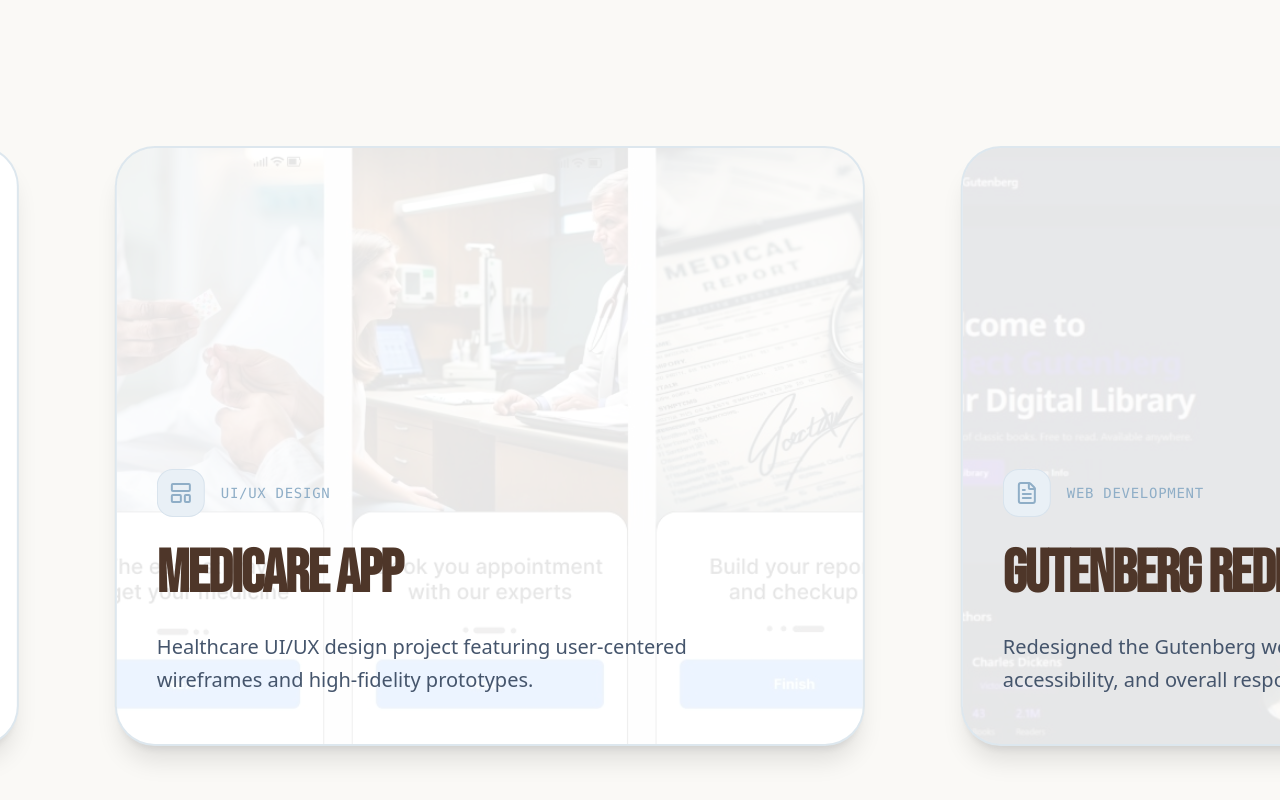
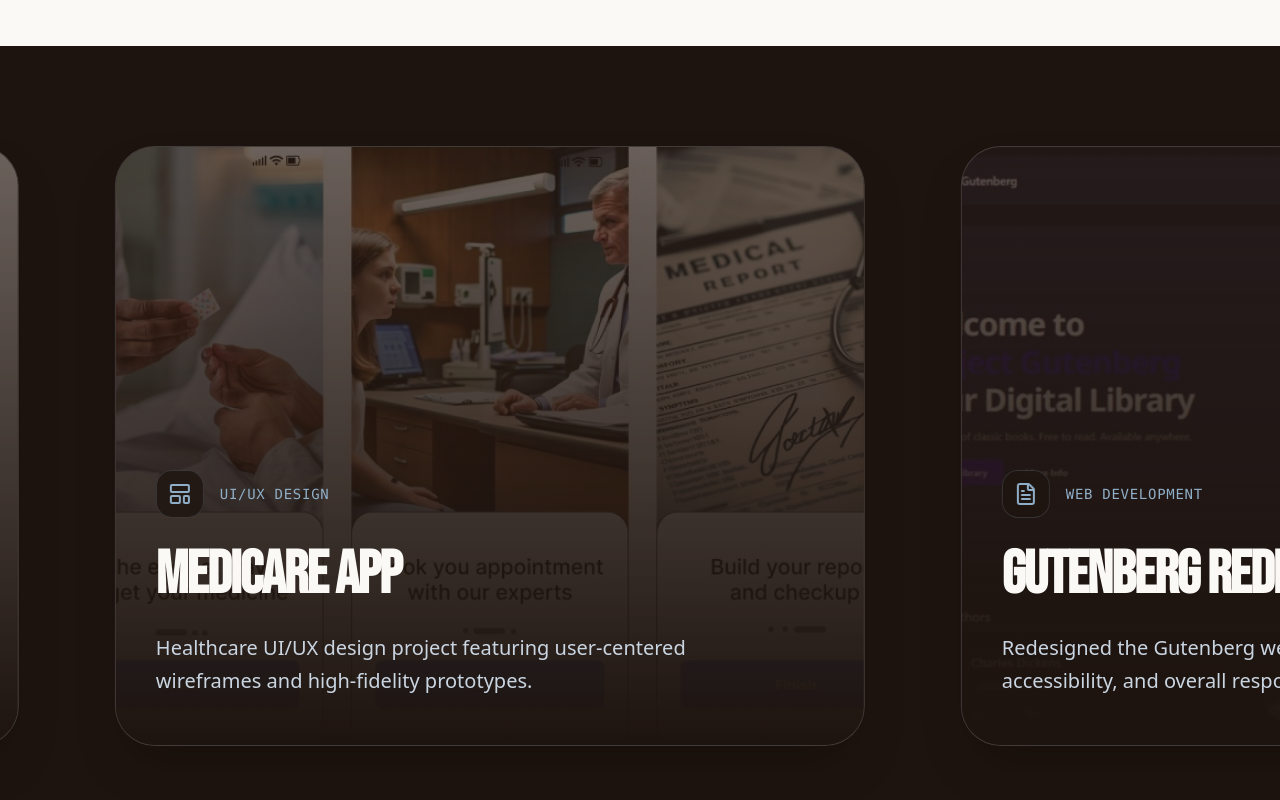
Before and after one commit to kun-ika/porfoliogreen, a Next.js app: page / in a window 1280 px wide. Shown: the part 2658-3458 px from the top of the page. Built offline with nearby package versions, Linux system fonts and the light colour scheme.

Commit message:
feat: redesign all project detail pages to scrapbook aesthetic

```diff
--- a/src/components/FeaturedProjects.jsx
+++ b/src/components/FeaturedProjects.jsx
@@ -87,36 +87,32 @@
                 rotateY,
                 transformStyle: "preserve-3d",
             }}
-            className="group relative w-full h-full rounded-[40px] bg-white border-2 border-[#8FAEC7]/30 p-10 shadow-xl overflow-hidden transition-all duration-500 hover:shadow-2xl hover:shadow-[#4E3629]/5"
+            className="group relative w-full h-full rounded-[40px] bg-[#2D1E16] border border-[#8FAEC7]/20 p-10 shadow-2xl overflow-hidden transition-shadow duration-500 hover:shadow-[#8FAEC7]/10"
         >
             <div className="absolute inset-0 z-0">
                 <Image
                     src={project.image}
                     alt={project.title}
                     fill
-                    className="object-cover opacity-10 group-hover:opacity-20 group-hover:scale-105 transition-all duration-700 mix-blend-multiply"
+                    className="object-cover opacity-30 group-hover:opacity-50 group-hover:scale-105 transition-all duration-700 mix-blend-luminosity"
                 />
-                {/* Glowing teal/green gradient accent on hover */}
-                <div className="absolute inset-0 bg-gradient-to-tr from-teal-500/0 via-emerald-500/0 to-teal-500/0 group-hover:from-teal-500/10 group-hover:via-emerald-500/5 group-hover:to-teal-500/10 transition-all duration-500"></div>
+                <div className="absolute inset-0 bg-gradient-to-t from-[#1E140F] via-[#1E140F]/50 to-transparent"></div>
             </div>
 
             <div className="relative z-10 h-full flex flex-col justify-end" style={{ transform: "translateZ(40px)" }}>
                 <div className="flex items-center gap-4 mb-6">
-                    <div className="w-12 h-12 rounded-2xl bg-[#E9F0F6] flex items-center justify-center border border-[#8FAEC7]/20 group-hover:bg-[#8FAEC7] transition-colors duration-500 group-hover:text-white">
+                    <div className="w-12 h-12 rounded-2xl bg-[#1E140F]/80 backdrop-blur-md flex items-center justify-center border border-[#8FAEC7]/20 group-hover:bg-[#8FAEC7] transition-colors duration-500 group-hover:text-[#1E140F]">
                         {project.icon}
                     </div>
                     <span className="text-[#8FAEC7] font-mono text-sm tracking-wider uppercase">{project.category}</span>
                 </div>
-                <h3 className="text-3xl sm:text-4xl md:text-5xl lg:text-6xl font-black text-[#4E3629] font-[family-name:var(--font-headline)] tracking-tight leading-[1.1] mb-6">
+                <h3 className="text-3xl sm:text-4xl md:text-5xl lg:text-6xl font-black text-[#FAF9F6] font-[family-name:var(--font-headline)] tracking-tight leading-[1.1] mb-6">
                     {project.title}
                 </h3>
-                <p className="text-slate-600 text-lg md:text-xl font-medium leading-relaxed max-w-xl line-clamp-2 md:line-clamp-3 mb-2 group-hover:text-slate-800 transition-colors duration-500">
+                <p className="text-slate-300 text-lg md:text-xl font-medium leading-relaxed max-w-xl line-clamp-2 md:line-clamp-3 mb-2 group-hover:text-[#FAF9F6] transition-colors duration-500">
                     {project.description}
                 </p>
             </div>
-
-            {/* Glowing teal/green hover corner gradient element */}
-            <div className="absolute top-0 right-0 w-32 h-32 bg-gradient-to-br from-teal-400/20 to-emerald-400/20 rounded-full filter blur-2xl opacity-0 group-hover:opacity-100 transition-all duration-500 -z-10"></div>
         </motion.div>
     );
 };
@@ -128,10 +124,11 @@
     });
 
     // Smooth horizontal translation based on vertical scroll
+    // -88% accommodates the 5-project slide to ensure the last item is visible at the end
     const x = useTransform(scrollYProgress, [0, 1], ["0%", "-88%"]);
 
     return (
-        <section ref={targetRef} className="relative h-[250vh] md:h-[300vh] bg-[#FAF9F6] font-sans">
+        <section ref={targetRef} className="relative h-[250vh] md:h-[300vh] bg-[#1E140F] font-sans">
             <div className="sticky top-0 flex h-screen items-center overflow-hidden">
                 <motion.div style={{ x }} className="flex gap-8 md:gap-24 px-6 md:px-32 items-center">
 
@@ -139,7 +136,7 @@
                     <div className="flex-shrink-0 flex items-center justify-start w-[85vw] md:w-[60vw]">
                         <h2 className="text-[100px] sm:text-[140px] md:text-[160px] lg:text-[180px] xl:text-[220px] font-black font-[family-name:var(--font-headline)] leading-[0.85] tracking-tight uppercase whitespace-nowrap md:whitespace-normal">
                             <span className="text-[#8FAEC7] font-[family-name:var(--font-cursive)] normal-case select-none">My</span><br/>
-                            <span className="text-[#4E3629]">WORK</span>
+                            <span className="text-[#FAF9F6]">WORK</span>
                         </h2>
                     </div>
 
@@ -155,10 +152,10 @@
                     {/* View All Projects Linking Card */}
                     <div className="flex-shrink-0 w-[60vw] md:w-[500px] h-[60vh] md:h-[70vh] flex items-center justify-center pr-12 md:pr-32">
                         <Link href="/projects" className="group flex flex-col items-center justify-center gap-6">
-                            <div className="w-40 h-40 rounded-full border-2 border-[#8FAEC7]/30 bg-white flex items-center justify-center group-hover:bg-[#8FAEC7] group-hover:border-[#8FAEC7] transition-all duration-500 group-hover:scale-110 shadow-2xl">
-                                <ArrowUpRight size={65} className="text-[#8FAEC7] group-hover:text-white group-hover:rotate-45 transition-all duration-500" />
+                            <div className="w-40 h-40 rounded-full border border-[#8FAEC7]/20 bg-[#2D1E16]/50 flex items-center justify-center group-hover:bg-[#8FAEC7] group-hover:border-[#8FAEC7] transition-all duration-500 group-hover:scale-110 shadow-2xl">
+                                <ArrowUpRight size={65} className="text-slate-400 group-hover:text-[#1E140F] group-hover:rotate-45 transition-all duration-500" />
                             </div>
-                            <span className="text-4xl text-[#4E3629] group-hover:text-[#8FAEC7] font-[family-name:var(--font-headline)] tracking-wider uppercase transition-colors duration-300">
+                            <span className="text-4xl text-[#FAF9F6] group-hover:text-[#8FAEC7] font-[family-name:var(--font-headline)] tracking-wider uppercase transition-colors duration-300">
                                 View All
                             </span>
                         </Link>
```
Also changed, not shown: src/app/projects/quick-salon/page.js (+15 -15 lines).
